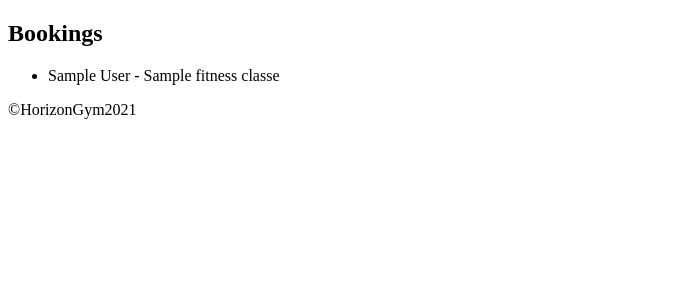
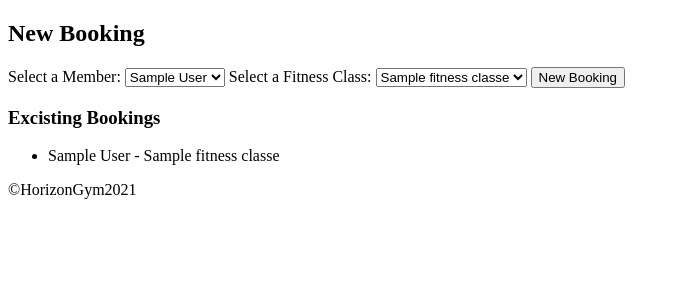
Before and after one commit to RossBrown22/horizon_gym_solo_project, a Flask app: page /bookings in a window 1280 px wide. Shown: the part 124-424 px from the top of the page, without its empty margins (0-680 px from the left). Run offline with Flask 2, Linux system fonts and the light colour scheme; a database or web service that is not in the repository returns one stand-in record (values such as "Sample title"); some libraries are stand-ins or nearby versions.

Commit message:
can now book each member to classes etc.

```diff
--- a/controllers/booking_controller.py
+++ b/controllers/booking_controller.py
@@ -9,5 +9,17 @@ bookings_blueprint = Blueprint("bookings", __name__)
 
 @bookings_blueprint.route("/bookings")
 def bookings():
+    members = member_repository.select_all()
+    fitness_classes = fitness_class_repository.select_all()
     bookings = booking_repository.select_all()
-    return render_template("bookings/index.html", bookings = bookings)
+    return render_template("bookings/index.html", bookings = bookings, members = members, fitness_classes = fitness_classes)
+
+@bookings_blueprint.route("/bookings",  methods=['POST'])
+def create_booking():
+    member_id = request.form['member_id']
+    fitness_class_id = request.form['fitness_class_id']
+    member = member_repository.select(member_id)
+    fitness_class = fitness_class_repository.select(fitness_class_id)
+    booking = Booking(member, fitness_class)
+    booking_repository.save(booking)
+    return redirect('/bookings')
--- a/templates/bookings/index.html
+++ b/templates/bookings/index.html
@@ -1,8 +1,26 @@
 {% extends 'base.html' %}
 
 {% block content %}
-<h1>Bookings</h1>
+<h1>New Booking</h1>
 
+<form action="/bookings" method="post">
+    <label for="member">Select a Member:</label>
+      <select name="member_id" id="member">
+        {% for member in members %}
+            <option value="{{ member.id }}">{{ member.first_name }} {{ member.last_name }}</option>
+        {% endfor %}
+      </select>
+
+    <label for="fitness_class">Select a Fitness Class:</label>
+      <select name="fitness_class_id" id="fitness_class">
+        {% for fitness_class in fitness_classes %}
+            <option value="{{ fitness_class.id }}">{{ fitness_class.name }}</option>
+        {% endfor %}
+      </select>
+    <input class="btn btn--action" type='submit' value="New Booking">
+</form>
+
+<h3>Excisting Bookings</h3>
 <ul>
   {% for booking in bookings %}
   <li>
--- a/templates/create_fitness_classes/index.html
+++ b/templates/create_fitness_classes/index.html
@@ -12,7 +12,7 @@
     <input type="text" placeholder="Enter Type" name="type" id="type" required>
 
     <label for="date"><b>Date</b></label>
-    <input type="text" placeholder="DD/MM/YYYY" name="date" id="date" required>
+    <input type="date" placeholder="DD/MM/YYYY" name="date" id="date" required>
 
     <label for="duration"><b>Duration</b></label>
     <input type="text" placeholder="Enter Duration" name="duration" id="duration" required>
--- a/templates/fitness_classes/edit.html
+++ b/templates/fitness_classes/edit.html
@@ -12,7 +12,7 @@
       </div>
       <div>
         <label for="date">Date:</label>
-        <input type="text" id="date" name="date" value="{{ fitness_class.date }}" placeholder="DD/MM/YYYY" required autofocus>
+        <input type="date" id="date" name="date" value="{{ fitness_class.date }}" placeholder="DD/MM/YYYY" required autofocus>
       </div>
       <div>
         <label for="duration">Duration:</label>
```
